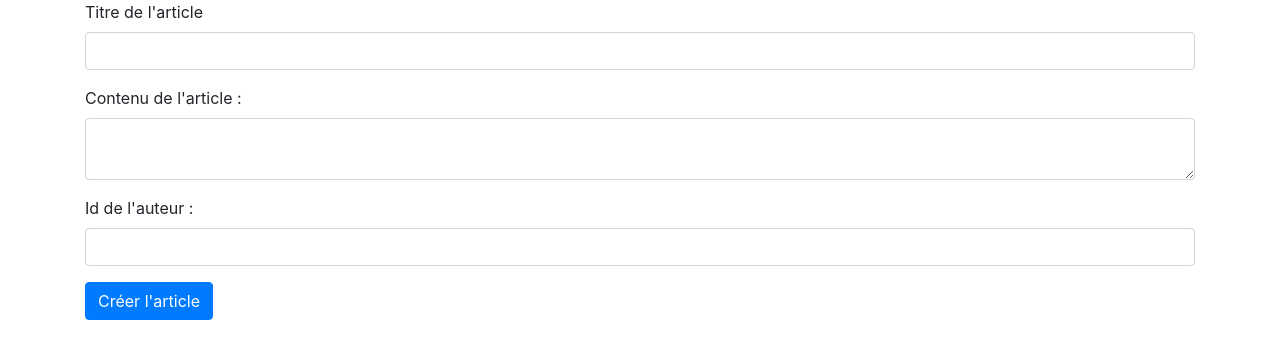
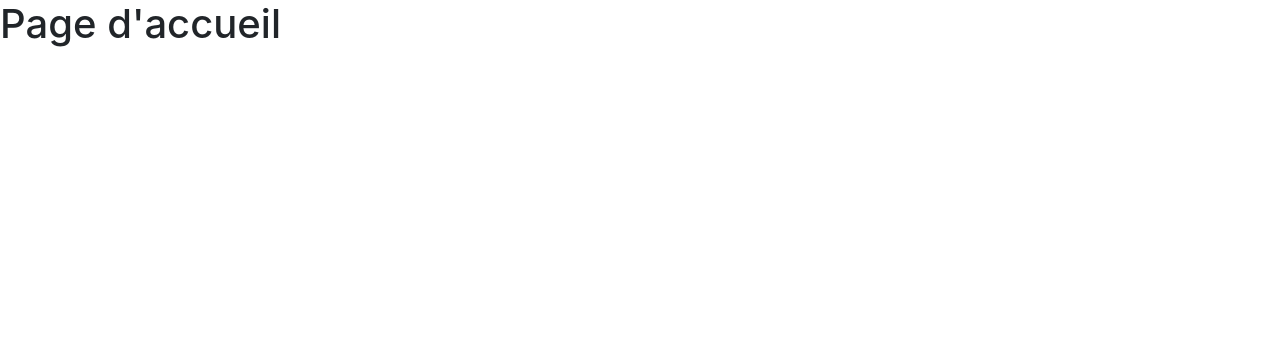
Before and after one commit to AnaisSch/first-react-project, a React (Create React App) app: page / in a window 1280 px wide. Shown: the top 358 px of the page. Built offline with nearby package versions, Linux system fonts and the light colour scheme.

Commit message:
add react-router-dom, create Home, create NotFound pages

```diff
--- a/package.json
+++ b/package.json
@@ -9,6 +9,7 @@
     "react": "^16.13.1",
     "react-bootstrap": "^1.0.0",
     "react-dom": "^16.13.1",
+    "react-router-dom": "^5.1.2",
     "react-scripts": "3.4.1"
   },
   "scripts": {
--- a/src/App.js
+++ b/src/App.js
@@ -1,11 +1,25 @@
 import React from 'react';
-import CreateArticle from './CreateArticle'
+import {
+  BrowserRouter as Router,
+  Switch,
+  Route,
+} from 'react-router-dom';
+
+import Home          from './pages/Home';
+import CreateArticle from './pages/CreateArticle';
+import DeleteArticle from './pages/DeleteArticle';
+import NotFound      from './pages/NotFound';
 
 const App = () => {
   return (
-    <div>
-      <CreateArticle />
-    </div>
+    <Router>
+      <Switch>
+        <Route exact path="/"           component={Home} />
+        <Route path="/articles/create/" component={CreateArticle} />
+        <Route path="/articles/delete/" component={DeleteArticle} />
+        <Route path="*"                 component={NotFound} />
+      </Switch>
+    </Router>
   );
 }
 
--- /dev/null
+++ b/src/pages/Home.js
@@ -0,0 +1,11 @@
+import React from 'react';
+
+const Home = () => {
+    return (
+        <div>
+            <h1>Page d'accueil</h1>
+        </div>
+    );
+};
+
+export default Home;
--- /dev/null
+++ b/src/pages/NotFound.js
@@ -0,0 +1,11 @@
+import React from 'react';
+
+const NotFound = () => {
+    return (
+        <div>
+            <h1>404 - Not found</h1>
+        </div>
+    );
+}
+
+export default NotFound;
```
Also changed, not shown: src/pages/CreateArticle.js (renamed from src/CreateArticle.js), src/pages/DeleteArticle.js (renamed from src/DeleteArticle.js), 1 other file (tests, documents, lock files or other folders).
